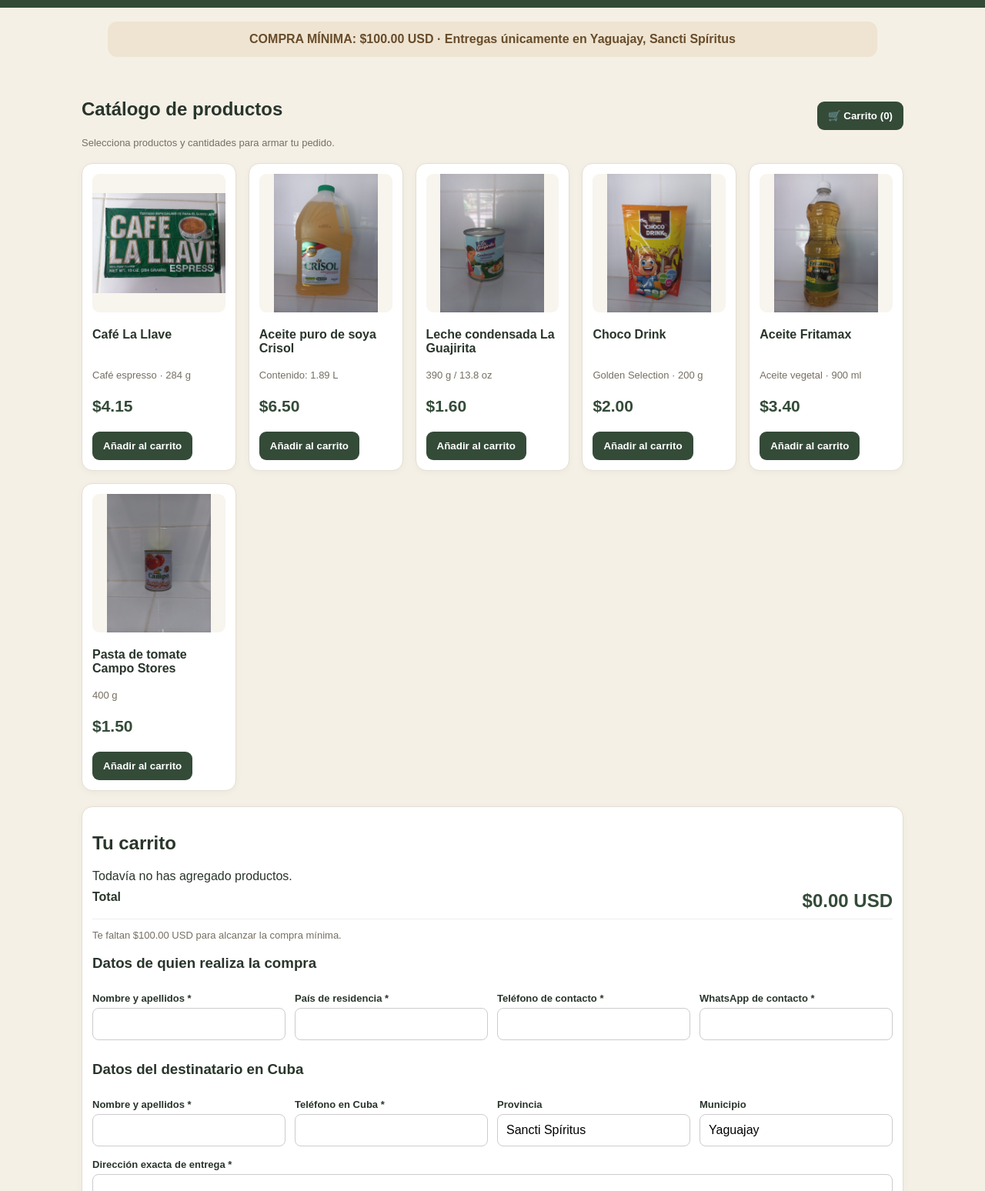
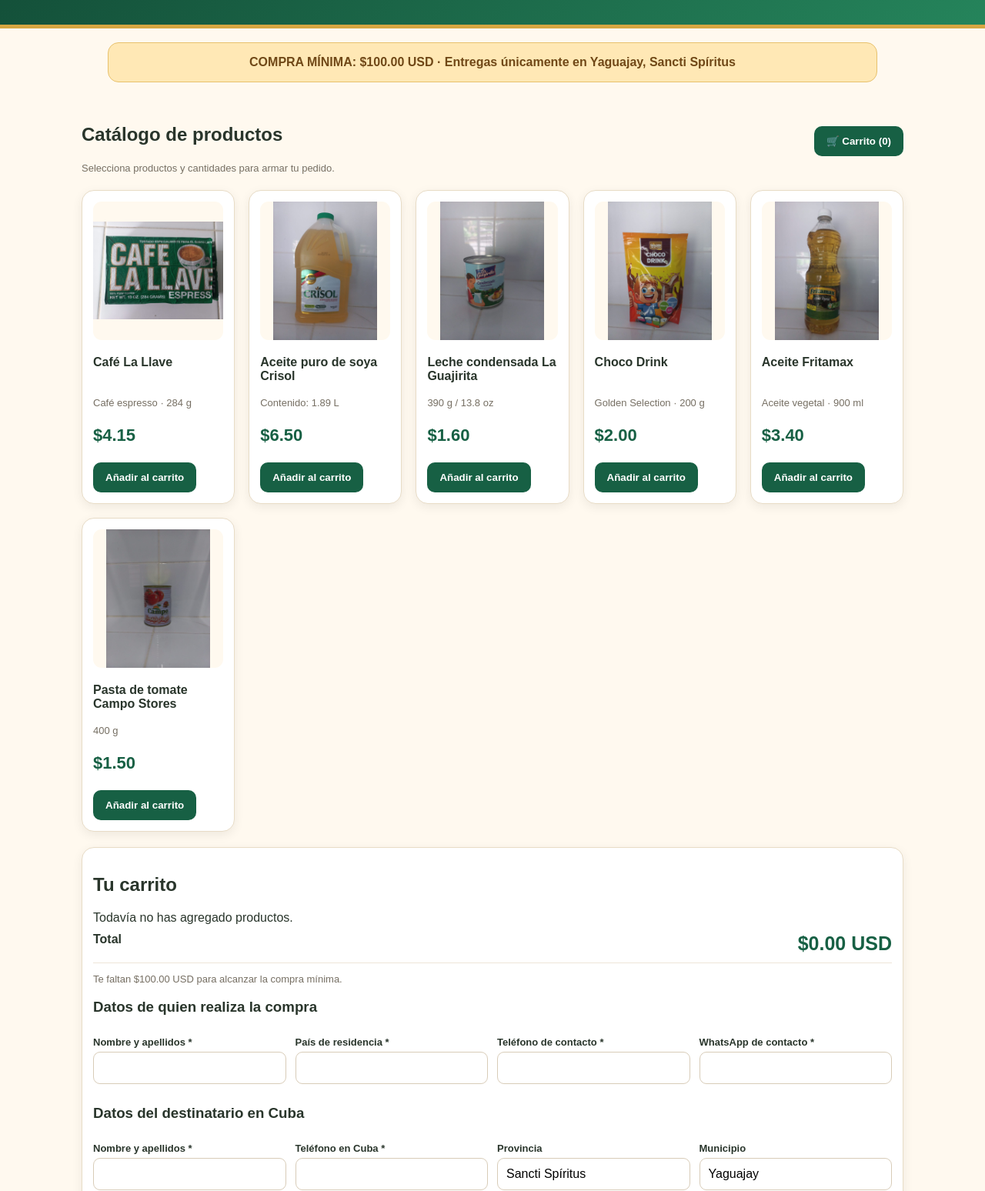
Before and after one commit to olga020653/dona-olga-compras, a plain HTML site: page index.html in a window 1280 px wide. Shown: the part 142-1690 px from the top of the page at 77% size. Drawn offline with Linux system fonts and the light colour scheme.

Commit message:
Refactor CSS styles for improved design

```diff
--- a/index.html
+++ b/index.html
@@ -5,26 +5,151 @@
 <meta name="viewport" content="width=device-width,initial-scale=1">
 <title>Doña Olga | Compras para Cuba</title>
 <style>
-:root{--green:#344b38;--gold:#b58a4b;--cream:#f5f0e6;--ink:#29352b}
-*{box-sizing:border-box}body{margin:0;background:var(--cream);color:var(--ink);font-family:Arial,sans-serif}
-header{background:var(--green);color:#f5e6c8;text-align:center;padding:28px 16px}
-header h1{margin:0;font-family:Georgia,serif;letter-spacing:3px;font-size:32px}
-header p{margin:7px 0 0;color:#e6c99b;letter-spacing:2px}
-.notice{max-width:1000px;margin:18px auto;background:#eee4d1;padding:14px;border-radius:12px;text-align:center;color:#684c2b;font-weight:bold}
-.wrap{max-width:1100px;margin:auto;padding:16px}.toolbar{display:flex;justify-content:space-between;align-items:center;gap:10px;flex-wrap:wrap}
-.grid{display:grid;grid-template-columns:repeat(auto-fit,minmax(190px,1fr));gap:16px;margin:18px 0}
-.card,.panel{background:white;border:1px solid #e5dfd2;border-radius:14px;padding:13px;box-shadow:0 2px 8px #0000000a}
-.card img{width:100%;height:180px;object-fit:contain;background:#f8f5ef;border-radius:9px}
-.card h3{font-size:16px;min-height:38px}.price{font-size:21px;color:var(--green);font-weight:bold}
-.muted{color:#766f63;font-size:13px}button{border:0;border-radius:9px;padding:11px 14px;background:var(--green);color:white;font-weight:bold;cursor:pointer}
-button:disabled{opacity:.4;cursor:not-allowed}.secondary{background:#88724e}.danger{background:#9b3e32}
-.cart{margin:20px 0}.line{display:flex;justify-content:space-between;gap:12px;padding:9px 0;border-bottom:1px solid #eee}
-.formgrid{display:grid;grid-template-columns:repeat(auto-fit,minmax(220px,1fr));gap:12px}
-label{display:block;font-size:13px;font-weight:bold;margin-bottom:5px}
-input,textarea,select{width:100%;padding:11px;border:1px solid #ccc;border-radius:8px;font:inherit}
-textarea{min-height:75px}.field{margin:8px 0}.total{font-size:24px;font-weight:bold;color:var(--green)}
-.admin{margin-top:30px}.hidden{display:none}.adminrow{display:grid;grid-template-columns:1fr 100px 100px;gap:8px;align-items:center;padding:8px;border-bottom:1px solid #eee}
-@media(max-width:520px){.adminrow{grid-template-columns:1fr}.card img{height:150px}}
+:root{
+  --green:#176044;
+  --gold:#D6A642;
+  --cream:#FFF9EF;
+  --ink:#29352B;
+  --orange:#E97835;
+}
+*{box-sizing:border-box}
+body{
+  margin:0;
+  background:var(--cream);
+  color:var(--ink);
+  font-family:Arial,sans-serif;
+}
+header{
+  background:linear-gradient(135deg,#124B36,#25845B);
+  color:#FFF1D0;
+  text-align:center;
+  padding:35px 16px;
+  border-bottom:5px solid var(--gold);
+}
+header h1{
+  margin:0;
+  font-family:Georgia,serif;
+  letter-spacing:3px;
+  font-size:36px;
+}
+header p{
+  margin:9px 0;
+  color:#F7D991;
+  letter-spacing:2px;
+  font-weight:bold;
+}
+.notice{
+  max-width:1000px;
+  margin:18px auto;
+  background:#FFE8B5;
+  padding:16px;
+  border-radius:14px;
+  text-align:center;
+  color:#704817;
+  font-weight:bold;
+  border:1px solid #E7C16D;
+}
+.wrap{max-width:1100px;margin:auto;padding:16px}
+.toolbar{
+  display:flex;
+  justify-content:space-between;
+  align-items:center;
+  gap:10px;
+  flex-wrap:wrap;
+}
+.grid{
+  display:grid;
+  grid-template-columns:repeat(auto-fit,minmax(190px,1fr));
+  gap:18px;
+  margin:20px 0;
+}
+.card,.panel{
+  background:white;
+  border:1px solid #E8DCC6;
+  border-radius:16px;
+  padding:14px;
+  box-shadow:0 4px 14px #00000012;
+}
+.card img{
+  width:100%;
+  height:180px;
+  object-fit:contain;
+  background:#FFF9EF;
+  border-radius:11px;
+}
+.card h3{font-size:16px;min-height:38px}
+.price{
+  font-size:22px;
+  color:#176044;
+  font-weight:bold;
+}
+.muted{color:#766F63;font-size:13px}
+button{
+  border:0;
+  border-radius:10px;
+  padding:12px 16px;
+  background:#176044;
+  color:white;
+  font-weight:bold;
+  cursor:pointer;
+  transition:.2s;
+}
+button:hover{background:#25845B}
+button:disabled{opacity:.4;cursor:not-allowed}
+.secondary{background:#B58A4B}
+.danger{background:#A33D32}
+.cart{margin:20px 0}
+.line{
+  display:flex;
+  justify-content:space-between;
+  gap:12px;
+  padding:10px 0;
+  border-bottom:1px solid #EEE5D8;
+}
+.formgrid{
+  display:grid;
+  grid-template-columns:repeat(auto-fit,minmax(220px,1fr));
+  gap:12px;
+}
+label{
+  display:block;
+  font-size:13px;
+  font-weight:bold;
+  margin-bottom:5px;
+}
+input,textarea,select{
+  width:100%;
+  padding:11px;
+  border:1px solid #D8CCB8;
+  border-radius:9px;
+  font:inherit;
+}
+textarea{min-height:75px}
+.field{margin:8px 0}
+.total{
+  font-size:25px;
+  font-weight:bold;
+  color:#176044;
+}
+.admin{margin-top:30px}
+.hidden{display:none}
+.adminrow{
+  display:grid;
+  grid-template-columns:1fr 100px 100px;
+  gap:8px;
+  align-items:center;
+  padding:8px;
+  border-bottom:1px solid #EEE;
+}
+footer{
+  background:#124B36;
+  color:#F7D991!important;
+}
+@media(max-width:520px){
+  .adminrow{grid-template-columns:1fr}
+  .card img{height:150px}
+  header h1{font-size:30px}
+}
 </style>
 </head>
 <body>
```
